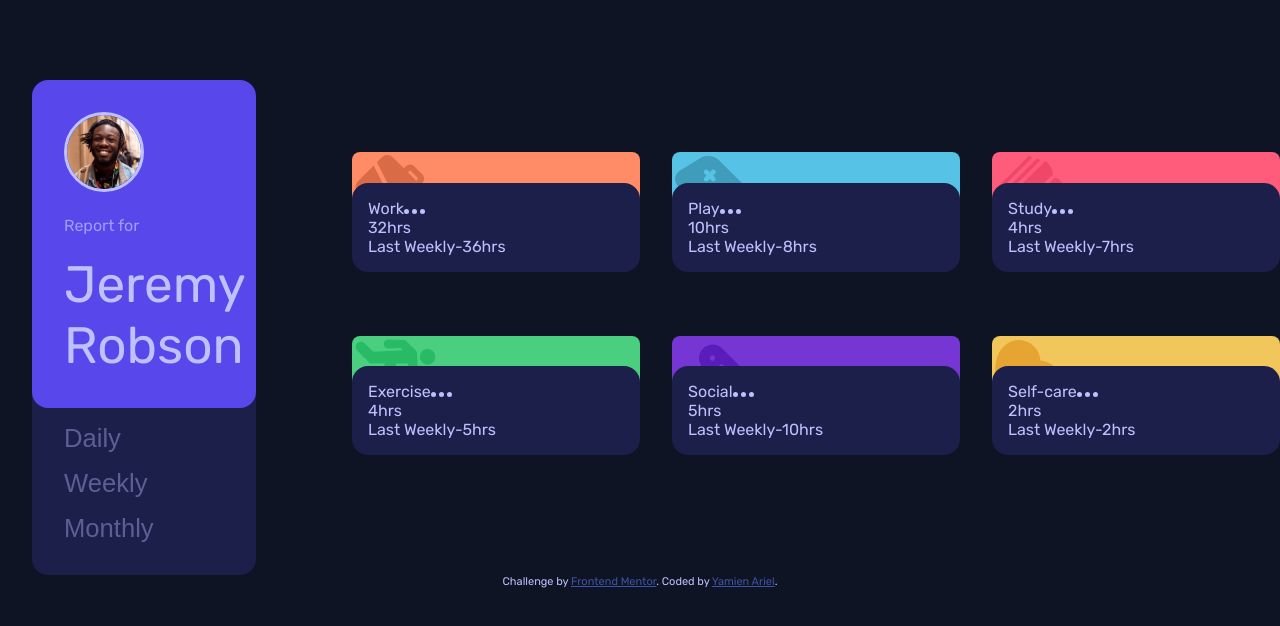
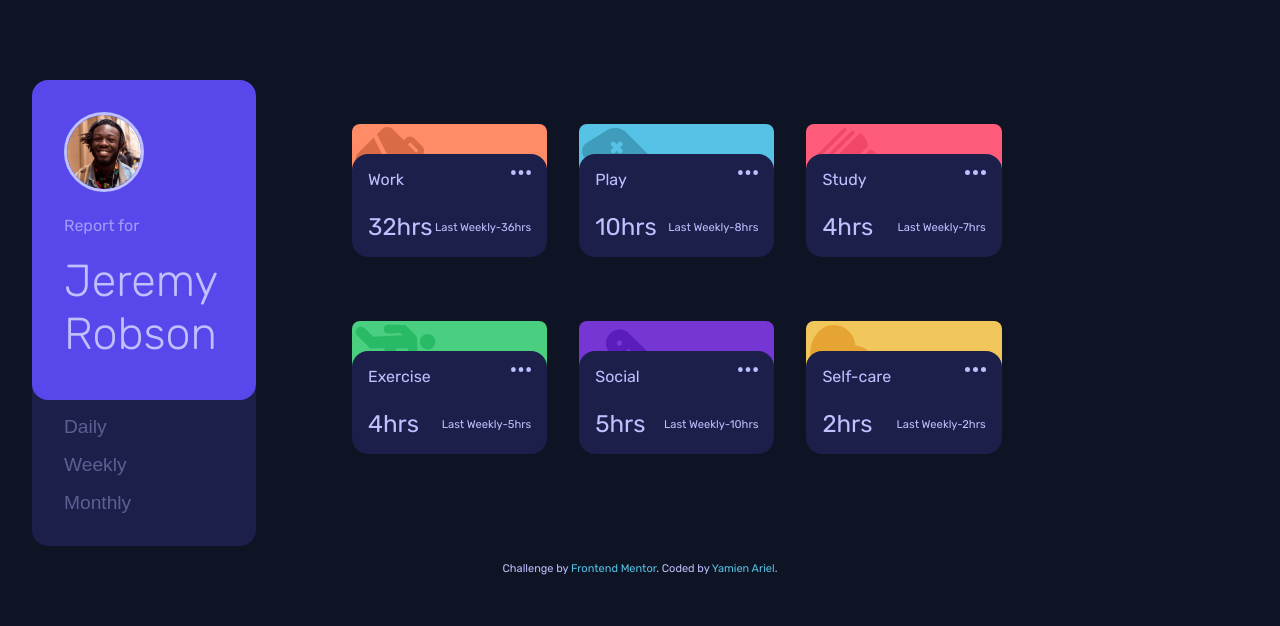
Before and after one commit to ariel172/time-tracking-dashboard, a website: page index.html in a window 1280 px wide. Drawn offline with Linux system fonts and the light colour scheme.

Commit message:
style Améliorer voir commit scss

```diff
--- a/css/style.css
+++ b/css/style.css
@@ -18,6 +18,7 @@ body {
   display: flex;
   flex-direction: column;
   gap: 2rem;
+  width: 70%;
 }
 @media (min-width: 1024px) {
   .activity-cards {
@@ -30,7 +31,7 @@ body {
 }
 .activity-cards .activity__img {
   height: 2.9rem;
-  margin-top: 2rem;
+  margin: 2rem auto auto auto;
   padding: 0.2rem;
   border-radius: 0.5rem 0.5rem 0 0;
   width: 100%;
@@ -39,10 +40,31 @@ body {
   background-color: hsl(235, 46%, 20%);
   padding: 1rem;
   border-radius: 1rem;
-  margin-top: -1rem;
+  margin: -1rem auto auto auto;
   z-index: 2;
   position: relative;
   width: 100%;
+}
+.activity-cards .activity__header {
+  display: flex;
+  flex-direction: row;
+  justify-content: space-between;
+}
+.activity-cards .activity__header--img {
+  width: auto;
+  height: 0.3rem;
+}
+.activity-cards .activity__stats {
+  display: flex;
+  flex-direction: row;
+}
+.activity-cards .activity__stats--values {
+  font-size: 1.5rem;
+  margin: 1.5rem 0 0 0;
+}
+.activity-cards .activity__stats--span {
+  font-size: 0.7rem;
+  margin: 2rem 0 0 auto;
 }
 
 /*Couleur de chaque arrière plan en fonction de la catégorie*/
@@ -73,9 +95,15 @@ body {
 .attribution {
   font-size: 11px;
   text-align: center;
+  margin-top: 1rem;
 }
 .attribution a {
-  color: hsl(228, 45%, 44%);
+  color: hsl(195, 74%, 62%);
+  text-decoration: none;
+}
+.attribution a:hover {
+  color: hsl(348, 100%, 68%);
+  text-decoration: underline;
 }
 
 /*style class user*/
@@ -89,8 +117,8 @@ body {
   /*Ecran a dessus de 1024px*/
 }
 .user__photo {
-  width: 18%;
-  height: 18%;
+  width: 30%;
+  height: 30%;
   border: 0.2rem solid hsl(236, 100%, 87%);
   border-radius: 50%;
   float: left;
@@ -107,7 +135,7 @@ body {
   .user {
     grid-column: 1/2;
     grid-row: 1/2;
-    height: auto;
+    height: 20rem;
     margin: 5rem 0 0 2rem;
     display: flex;
     flex-direction: column;
@@ -120,6 +148,10 @@ body {
   .user__label {
     margin-top: 1.5rem;
     font-size: 1rem;
+  }
+  .user__name {
+    font-size: 3.5vw;
+    font-weight: 100;
   }
 }
 
@@ -157,7 +189,7 @@ body {
   .timeframes__button {
     align-self: flex-start;
     width: auto;
-    font-size: 2vw;
+    font-size: 1.5vw;
   }
 }
 
```
Also changed, not shown: 1 other file.
